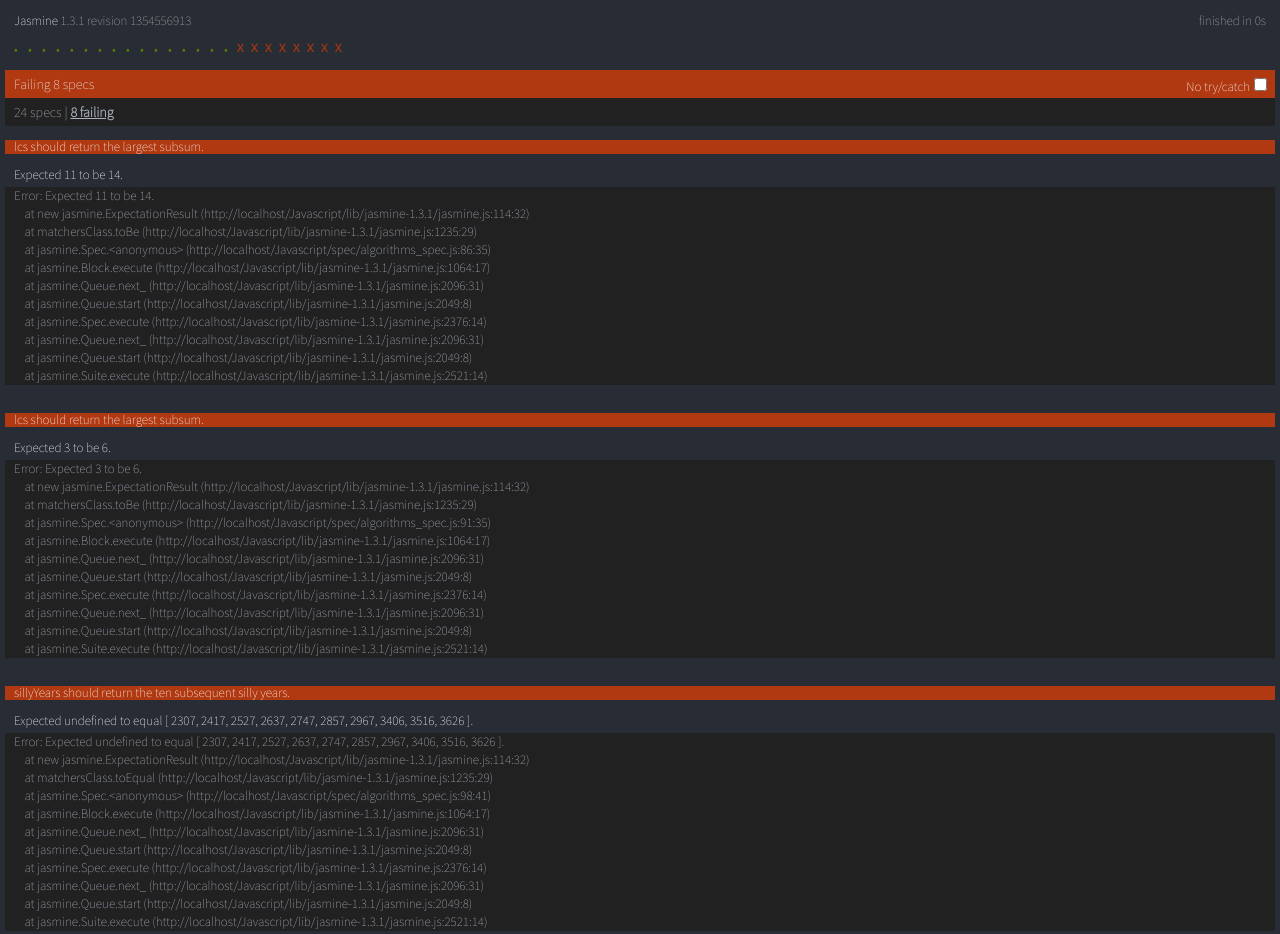
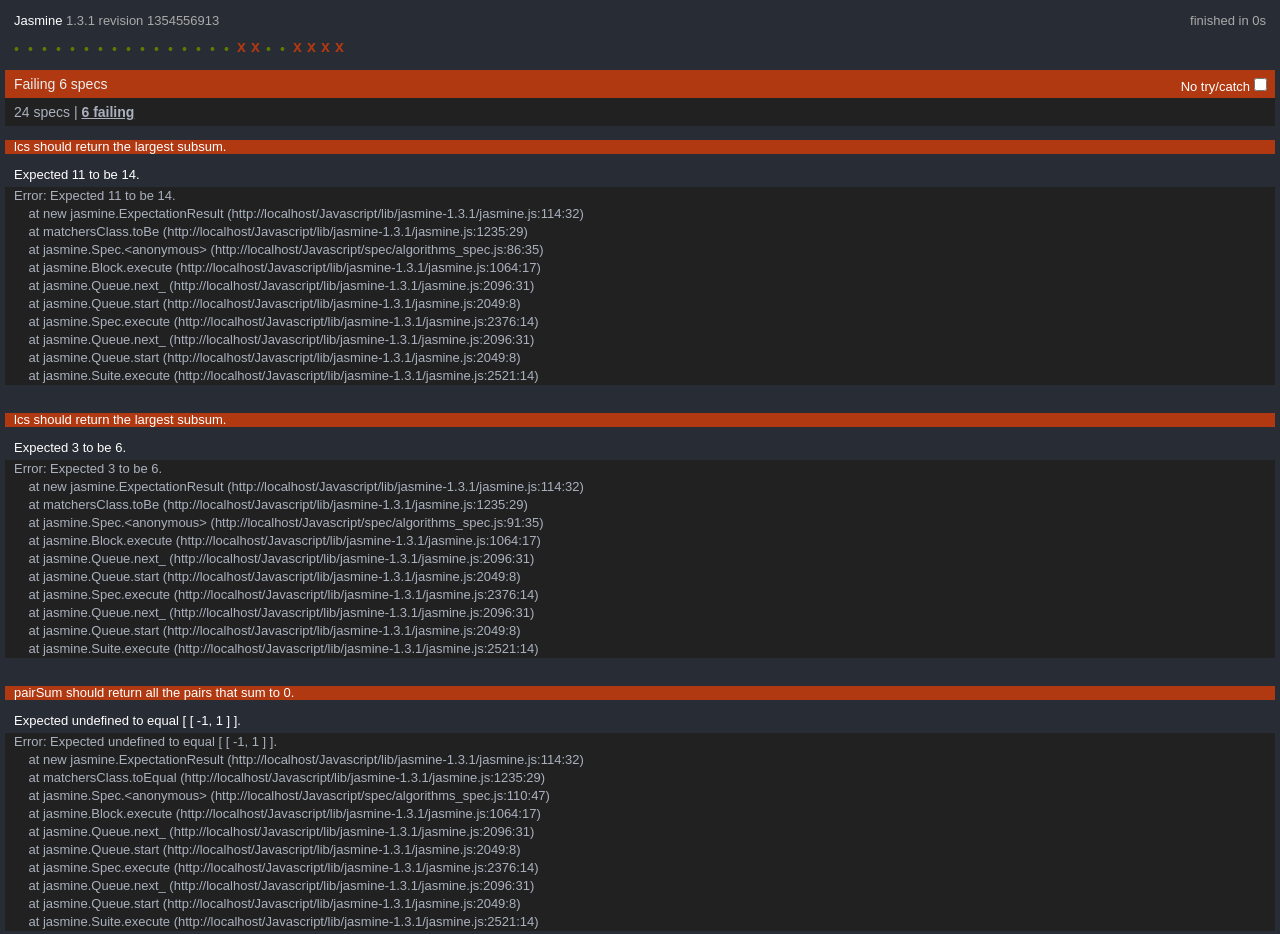
Before and after one commit to pedropreciado/thy-algorithms, a plain HTML site: page Javascript/run_this.html in a window 1280 px wide. Shown: the top 934 px of the page. Drawn offline with Linux system fonts and the light colour scheme.

Commit message:
sillyYear

```diff
--- a/Javascript/run_this.html
+++ b/Javascript/run_this.html
@@ -5,7 +5,7 @@
   <title>Jasmine Spec Runner</title>
 
   <link rel="stylesheet" type="text/css" href="lib/jasmine-1.3.1/jasmine.css">
-  <link href="https://fonts.googleapis.com/css?family=Raleway|Source+Sans+Pro:200" rel="stylesheet">
+  <!-- <link href="https://fonts.googleapis.com/css?family=Raleway|Source+Sans+Pro:200" rel="stylesheet"> -->
   <script type="text/javascript" src="lib/jasmine-1.3.1/jasmine.js"></script>
   <script type="text/javascript" src="lib/jasmine-1.3.1/jasmine-html.js"></script>
 
--- a/Javascript/src/algorithms.js
+++ b/Javascript/src/algorithms.js
@@ -167,9 +167,27 @@
 
 };
 
-// Write a function that takes a year (four digit integer) and returns an array with the 10 closest subsequent years that meet the following condition:
+// Write a function that takes a year (four digit integer) and returns an array with the 10 closest
+// subsequent years that meet the following condition:
 // the first two digits summed with the last two digits are equal to the middle two digits.
 Algorithms.sillyYears = function (number) {
+  let result = [];
+  let i = 0;
+  console.log(number);
+  while (result.length < 10) {
+    number += 1;
+    let sideSum = Math.floor(number / 100 % 100) + Math.floor(number % 100);
+    let mid = Math.floor(number / 10 % 100);
+
+
+    if (sideSum === mid) {
+      result.push(number);
+    };
+
+    i += 1;
+  }
+
+  return result;
 };
 
 // Given an array of integers, return all pairs that sum up to a specified value k.
```
